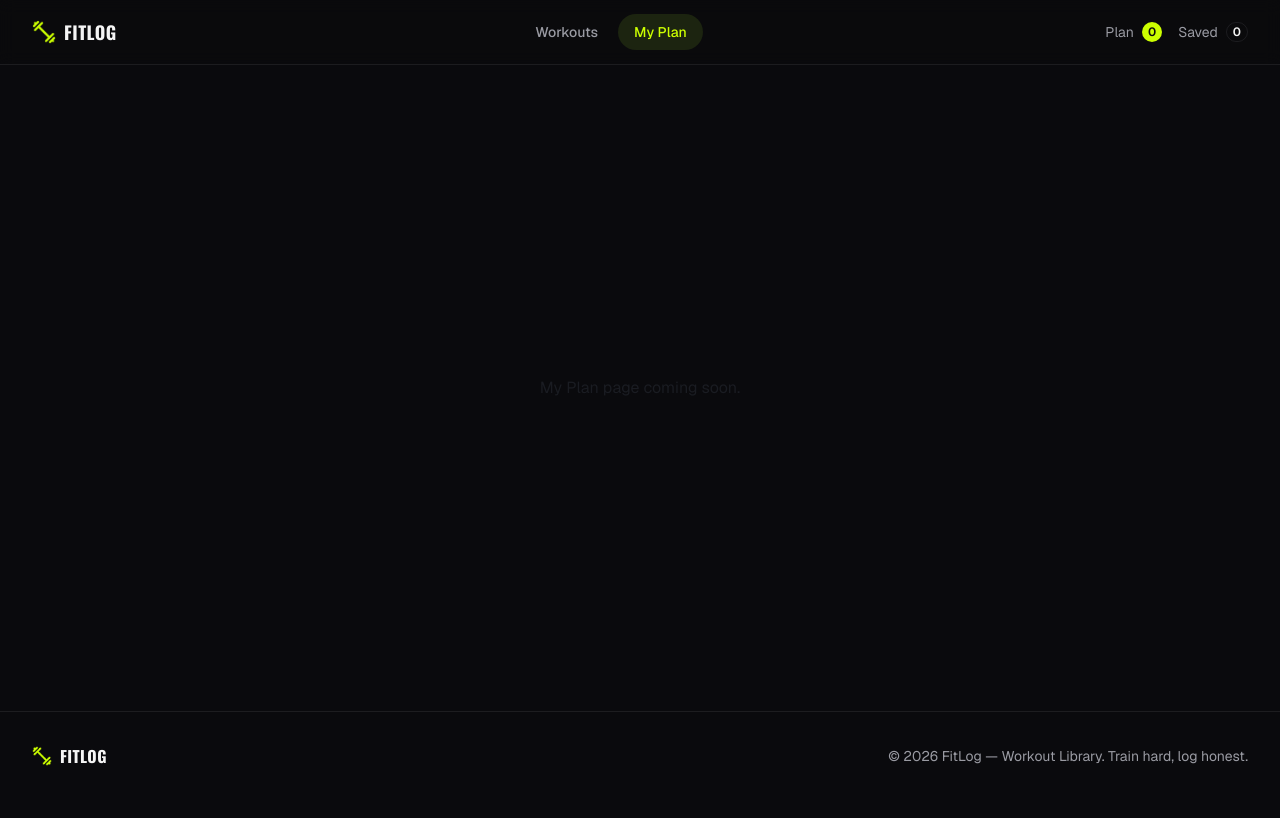
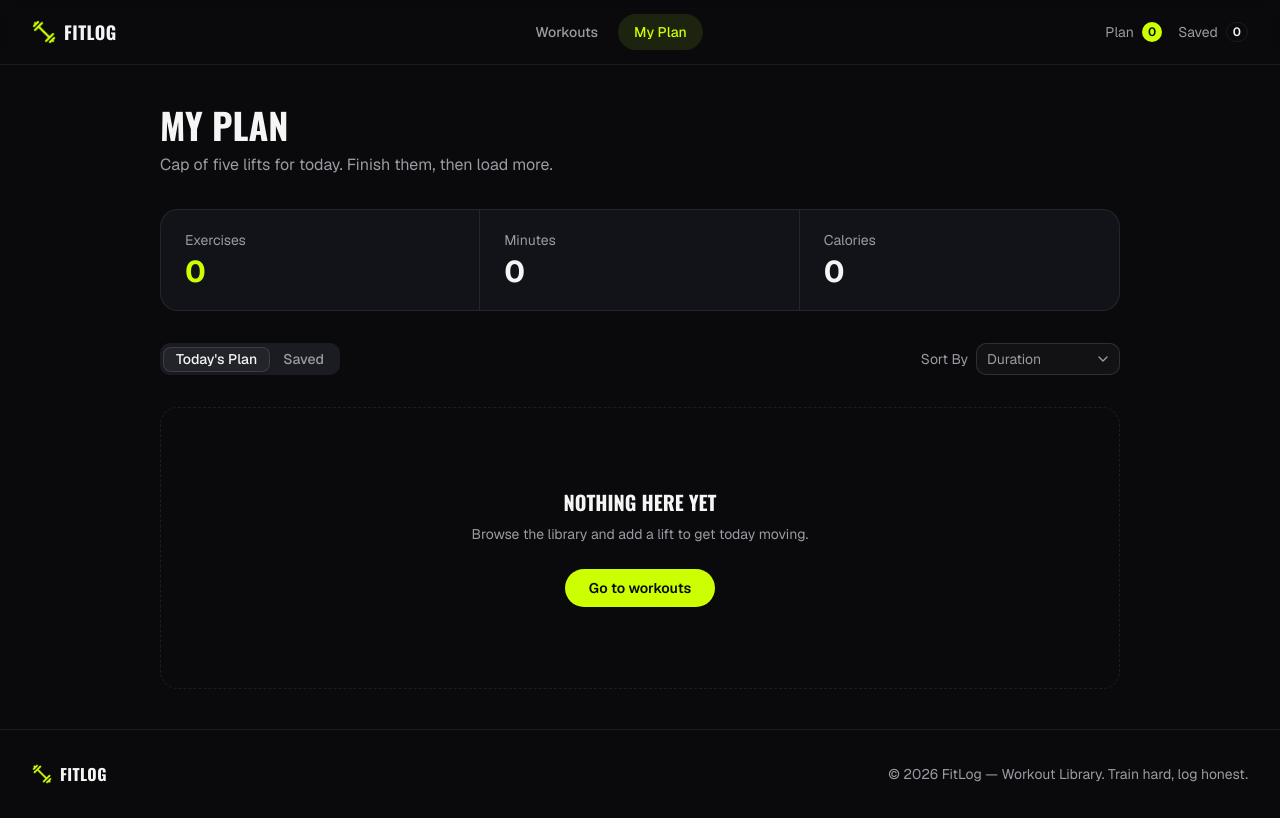
Before and after one commit to Mohaiminul69/fitlog-nextjs, a Next.js app: page /my-plan in a window 1280 px wide. Built offline with nearby package versions, Linux system fonts and the light colour scheme.

Commit message:
main part done.

```diff
--- a/src/app/my-plan/page.tsx
+++ b/src/app/my-plan/page.tsx
@@ -1,7 +1,119 @@
+"use client";
+
+import { useMemo, useState } from "react";
+import PlanEmptyState from "@/components/plan/PlanEmptyState";
+import WorkoutStats from "@/components/plan/WorkoutStats";
+import PlanWorkoutCard from "@/components/plan/PlanWorkoutCard";
+import SortSelect, { type SortKey } from "@/components/plan/SortSelect";
+import {
+  Tabs,
+  TabsContent,
+  TabsList,
+  TabsTrigger,
+} from "@/components/ui/tabs";
+import { usePlan } from "@/context/PlanContext";
+import type { Workout } from "@/lib/types";
+
+const sortWorkouts = (workouts: Workout[], sortBy: SortKey) => {
+  const sorted = [...workouts];
+
+  if (sortBy === "duration") {
+    return sorted.sort((a, b) => a.duration - b.duration);
+  }
+
+  if (sortBy === "calories") {
+    return sorted.sort((a, b) => a.caloriesBurned - b.caloriesBurned);
+  }
+
+  return sorted.sort((a, b) => b.rating - a.rating);
+};
+
 const MyPlanPage = () => {
+  const { plan, saved, removeFromPlan, removeFromSaved, markAsDone } =
+    usePlan();
+  const [activeTab, setActiveTab] = useState<"today" | "saved">("today");
+  const [sortBy, setSortBy] = useState<SortKey>("duration");
+
+  const activeList = activeTab === "today" ? plan : saved;
+  const exercises = activeList.length;
+  const minutes = activeList.reduce(
+    (total, workout) => total + workout.duration,
+    0
+  );
+  const calories = activeList.reduce(
+    (total, workout) => total + workout.caloriesBurned,
+    0
+  );
+
+  const sortedPlan = useMemo(() => sortWorkouts(plan, sortBy), [plan, sortBy]);
+  const sortedSaved = useMemo(
+    () => sortWorkouts(saved, sortBy),
+    [saved, sortBy]
+  );
+
   return (
-    <div className="flex flex-1 items-center justify-center px-4 py-24 text-center">
-      <p className="text-muted">My Plan page coming soon.</p>
+    <div className="mx-auto w-full max-w-5xl px-4 py-10 sm:px-6 lg:px-8">
+      <h1 className="font-display text-3xl font-bold uppercase text-foreground sm:text-4xl">
+        My Plan
+      </h1>
+      <p className="mt-2 text-muted-foreground">
+        Cap of five lifts for today. Finish them, then load more.
+      </p>
+
+      <div className="mt-8">
+        <WorkoutStats exercises={exercises} minutes={minutes} calories={calories} />
+      </div>
+
+      <Tabs
+        value={activeTab}
+        onValueChange={(value) => setActiveTab(value as "today" | "saved")}
+        className="mt-8"
+      >
+        <div className="flex flex-col gap-4 sm:flex-row sm:items-center sm:justify-between">
+          <TabsList>
+            <TabsTrigger value="today" className="flex-none px-3">
+              Today&apos;s Plan
+            </TabsTrigger>
+            <TabsTrigger value="saved" className="flex-none px-3">
+              Saved
+            </TabsTrigger>
+          </TabsList>
+          <SortSelect value={sortBy} onChange={setSortBy} />
+        </div>
+
+        <TabsContent value="today" className="mt-6">
+          {sortedPlan.length === 0 ? (
+            <PlanEmptyState />
+          ) : (
+            <div className="flex flex-col gap-4">
+              {sortedPlan.map((workout) => (
+                <PlanWorkoutCard
+                  key={workout.id}
+                  workout={workout}
+                  onRemove={() => removeFromPlan(workout.id)}
+                  onMarkAsDone={() => markAsDone(workout.id)}
+                />
+              ))}
+            </div>
+          )}
+        </TabsContent>
+
+        <TabsContent value="saved" className="mt-6">
+          {sortedSaved.length === 0 ? (
+            <PlanEmptyState />
+          ) : (
+            <div className="flex flex-col gap-4">
+              {sortedSaved.map((workout) => (
+                <PlanWorkoutCard
+                  key={workout.id}
+                  workout={workout}
+                  onRemove={() => removeFromSaved(workout.id)}
+                />
+              ))}
+            </div>
+          )}
+        </TabsContent>
+      </Tabs>
     </div>
   );
 };
```
